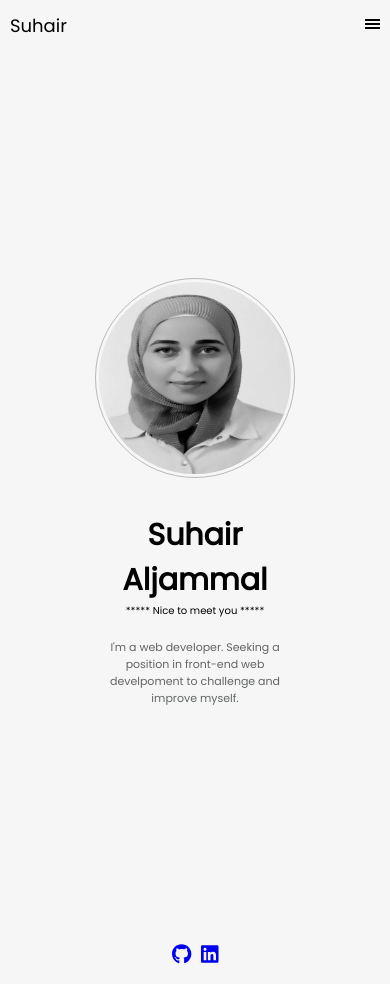
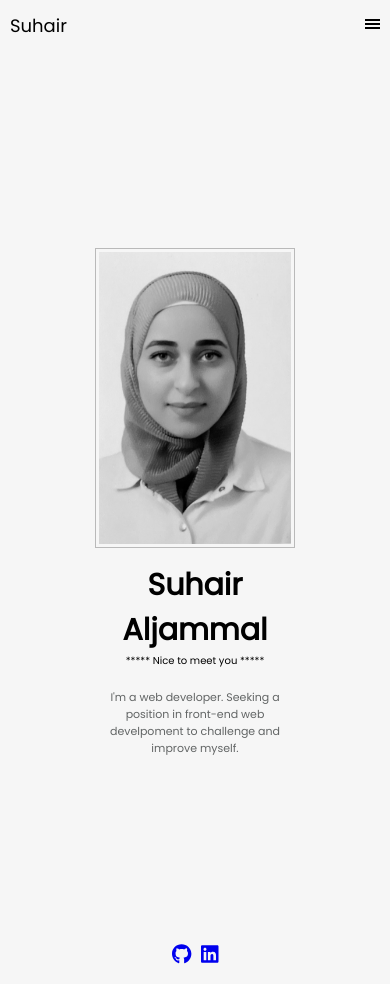
Before and after one commit to Suha995/portfolio-react, a React (Create React App) app: page / in a window 390 px wide. Built offline with nearby package versions, Linux system fonts and the light colour scheme; the HTML template or start-up script is replaced by a standard one.

Commit message:
modify the personal photo with object-fit

```diff
--- a/src/components/home.scss
+++ b/src/components/home.scss
@@ -37,13 +37,12 @@ $line: #b7b9b9;
     }
     .info-right {
       img {
-        transform: translateY(-10%);
-        width: 35rem;
-        height: 35rem;
-        border-radius: 50%;
+        width: 40rem;
+        height: 50rem;
         filter: grayscale(100%);
         padding: 5px;
         border: 1px solid $line;
+        object-fit: cover;
       }
     }
   }
@@ -73,7 +72,7 @@ $line: #b7b9b9;
       .info-right {
         img {
           width: 20rem;
-          height: 20rem;
+          height: 30rem;
           padding: 3px;
         }
       }
```
